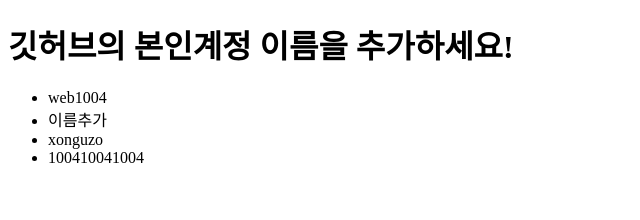
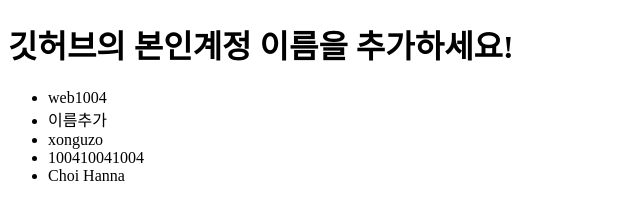
Before and after one commit to suk1004/request, a plain HTML site: page index.html in a window 1280 px wide. Shown: the whole page, without its empty margins (0-640 px from the left). Drawn offline with Linux system fonts and the light colour scheme.

Commit message:
한나이름 추가

```diff
--- a/index.html
+++ b/index.html
@@ -11,6 +11,7 @@
     <li>이름추가</li>
     <li>xonguzo</li>
     <li>100410041004</li>
+    <li>Choi Hanna</li>
   </ul>
 </body>
 </html>
```
